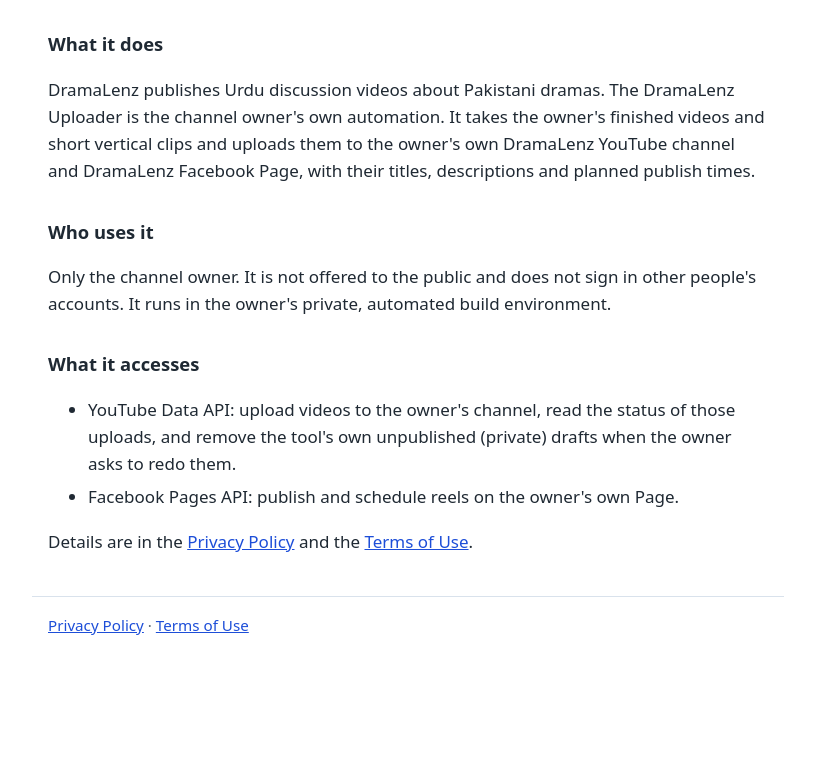
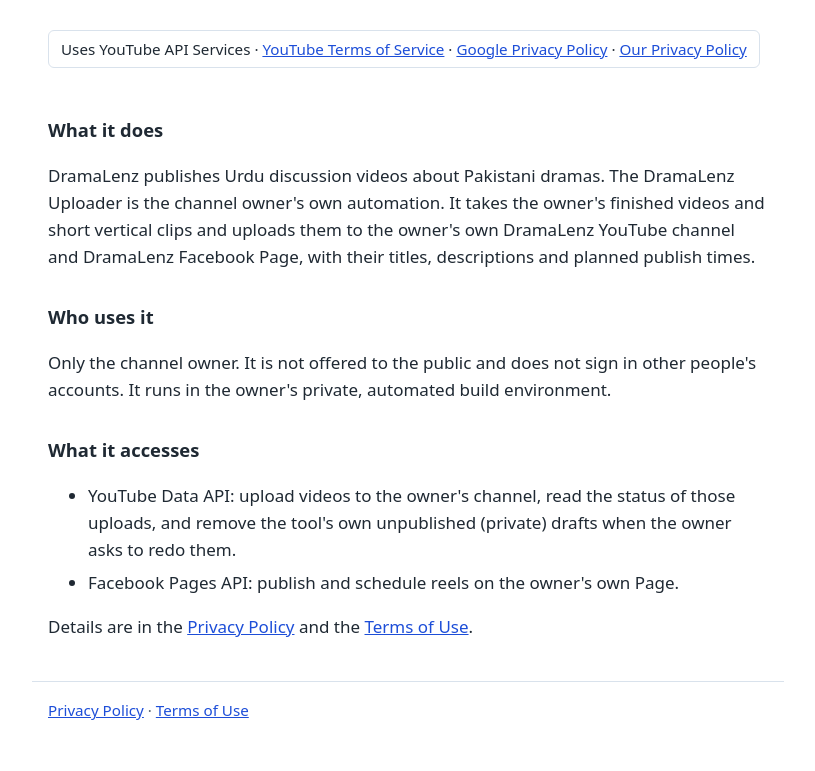
Before and after one commit to aftab23822/DramaLenz-Uploader, a plain HTML site: page index.html in a window 1280 px wide. Shown: the part 133-904 px from the top of the page, without its empty margins (232-1047 px from the left). Before the commit the page ends 818 px from the top, so only its background shows below. Drawn offline with Linux system fonts and the light colour scheme.

Commit message:
Homepage: state that the tool uses YouTube API Services
Co-Authored-By: Claude Opus 5.5 <noreply@anthropic.com>

```diff
--- a/index.html
+++ b/index.html
@@ -10,6 +10,7 @@
 <main>
 <h1>DramaLenz Uploader</h1>
 <p class="lead">A private publishing tool used only by the owner of the DramaLenz channel.</p>
+<p class="badge">Uses YouTube API Services · <a href="https://www.youtube.com/t/terms">YouTube Terms of Service</a> · <a href="https://policies.google.com/privacy">Google Privacy Policy</a> · <a href="privacy.html">Our Privacy Policy</a></p>
 
 <h2>What it does</h2>
 <p>DramaLenz publishes Urdu discussion videos about Pakistani dramas. The DramaLenz Uploader is the
--- a/style.css
+++ b/style.css
@@ -8,3 +8,4 @@ h2 { font-size: 1.15rem; margin: 32px 0 8px; }
 a { color: var(--link); }
 li { margin: 6px 0; }
 footer { max-width: 720px; margin: 0 auto; padding: 16px 16px 48px; border-top: 1px solid var(--line); color: var(--muted); font-size: 0.95rem; }
+.badge { display: inline-block; padding: 6px 12px; border: 1px solid var(--line); border-radius: 6px; font-size: 0.95rem; }
```
